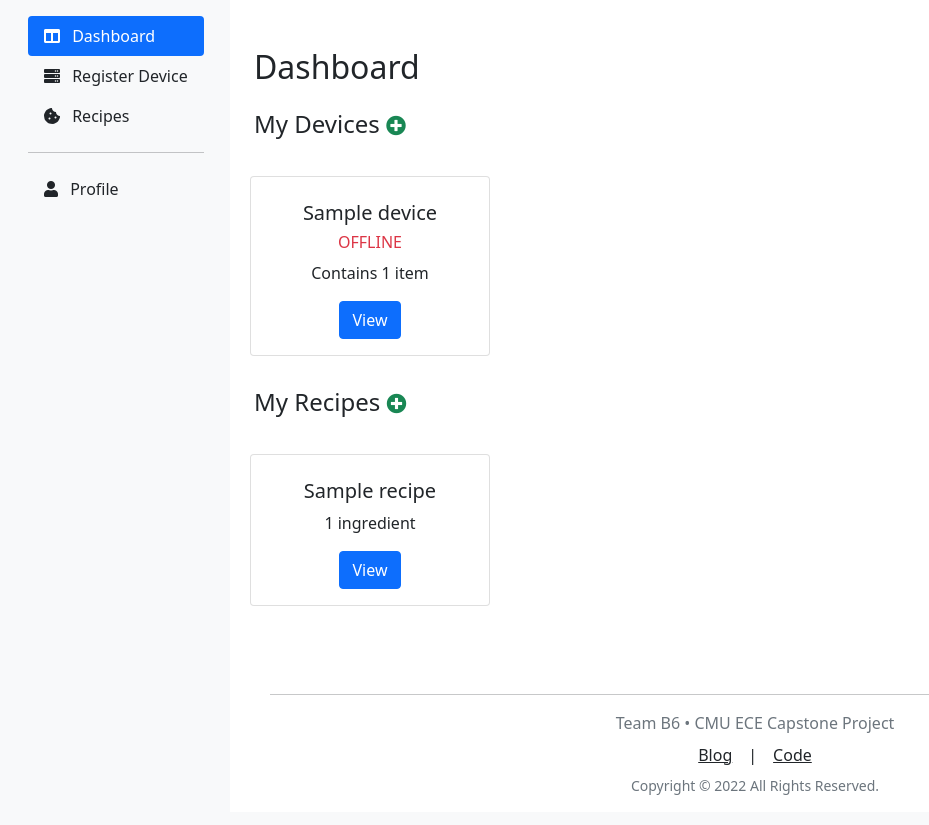
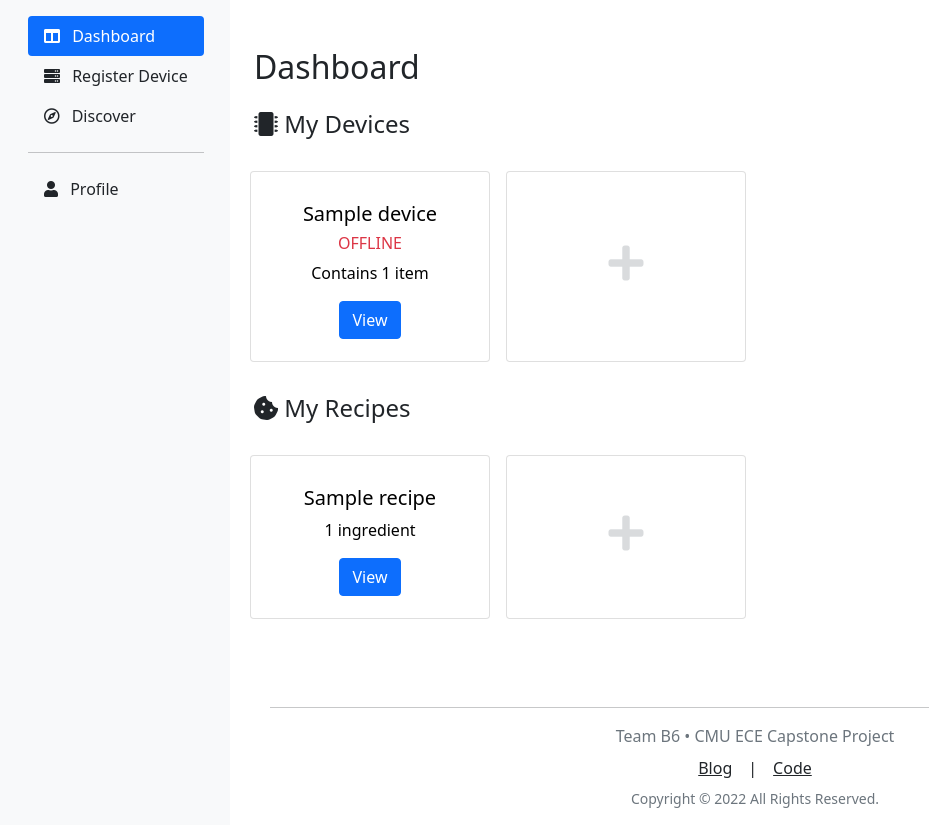
Before and after one commit to 18500-s22-b6/webapp, a Django app: page /dashboard in a window 1280 px wide. Shown: the part 62-887 px from the top of the page, without its empty margins (0-929 px from the left). Before the commit the page ends 857 px from the top, so only its background shows below. Run offline with Django 3.2, Linux system fonts and the light colour scheme; a user stored in the database is signed in; tables that the repository leaves empty hold one stand-in row (values such as "Sample post"); grey boxes marked "Sample" are stand-in pictures; parts of the project's set-up code (start-up, migrations or seed data) failed here and were passed over; some libraries are stand-ins or nearby versions.

Commit message:
update styles

```diff
--- a/webapps/food_tracker/templates/base.html
+++ b/webapps/food_tracker/templates/base.html
@@ -80,8 +80,8 @@
               </li>
               <li>
                 <a href="{% url 'recipes' %}" class="nav-link link-dark px-3 {% block recipes %}{% endblock %}">
-                  <i class="fas fa-cookie-bite bi me-2"></i>
-                  Recipes
+                  <i class="far fa-compass bi me-2"></i>
+                  Discover
                 </a>
               </li>
 
--- a/webapps/food_tracker/templates/dashboard.html
+++ b/webapps/food_tracker/templates/dashboard.html
@@ -15,13 +15,11 @@
 {% block content %}
     <div class="container">
         <div class="row my-5">
-        <div class="h2 mb-4">Dashboard</div>
-        <div class="h4 mb-4">My Devices <a href="{% url 'add_device' %}"><i class="fas fa-plus-circle text-success h5"></i></a></div>
-        {% if not devices %}
-            <div class="h5 my-2 text-muted">You don't have any devices, please register <a href="{% url 'add_device' %}">here</a></div>
-        {% else %}
+            <div class="h2 mb-4">Dashboard</div>
+
+            <div class="h4 mb-4"><i class="fa fa-microchip" aria-hidden="true"></i> My Devices</div>
             {% for device in devices %}
-                <div class="card text-center m-2" style="width: 15rem;">
+                <div class="card text-center m-2 btn btn-light" style="width: 15rem;">
                     <div class="card-body">
                         <h5 class="card-title my-2">{{ device.name }}</h5>
                         <h6 class="card-title my-2 text-{{ device.status|get_status_style }} text-uppercase">{{ device.status|get_status }}</h6>
@@ -29,17 +27,19 @@
                         <a href="{% url 'cabinet' id=device.serial_number %}" class="btn btn-primary stretched-link">View</a>
                     </div>
                     {% if device.serial_number|has_unid %}
-                        <span class="position-absolute top-0 start-100 translate-middle badge border border-light rounded-circle bg-danger p-2"><span class="visually-hidden">unread messages</span>
+                        <span class="position-absolute top-0 start-100 translate-middle badge border border-light rounded-circle bg-danger p-2"></span>
                     {% endif %}
                 </div>
             {% endfor %}
-        {% endif %}
-        <div class="h4 my-4">My Recipes <a href="{% url 'add_recipe' %}"><i class="fas fa-plus-circle text-success h5"></i></a></div>
-        {% if not recipes %}
-            <div class="h5 my-2 text-muted">You don't have any recipes, create your own <a href="{% url 'add_recipe' %}">here</a></div>
-        {% else %}
+            <div class="card text-center m-2 btn btn-light" style="width: 15rem; min-height: 10rem">
+                <div class="card-body justify-content-center align-items-center d-flex">
+                    <a href="{% url 'add_device' %}"><i class="h1 fas fa-plus text-muted stretched-link opacity-25"></i></a>
+                </div>
+            </div>
+
+            <div class="h4 my-4"><i class="fas fa-cookie-bite"></i> My Recipes </div>
             {% for recipe in recipes %}
-                <div class="card text-center m-2" style="width: 15rem;">
+                <div class="card text-center m-2 btn btn-light" style="width: 15rem;">
                     <div class="card-body">
                         <h5 class="card-title my-2">{{ recipe.name }}</h5>
                         <p class="card-text">{{ recipe.id|get_num_of_ingredients }} ingredient{% if recipe.id|get_num_of_ingredients > 1 %}s{% endif %}</p>
@@ -47,7 +47,11 @@
                     </div>
                 </div>
             {% endfor %}
-        {% endif %}
+            <div class="card text-center m-2 btn btn-light" style="width: 15rem; min-height: 10rem">
+                <div class="card-body justify-content-center align-items-center d-flex">
+                    <a href="{% url 'add_recipe' %}"><i class="h1 fas fa-plus text-muted stretched-link opacity-25"></i></a>
+                </div>
+            </div>
         </div>
     </div>
 
```
Also changed, not shown: webapps/food_tracker/templates/recipes.html (+15 -5 lines).
